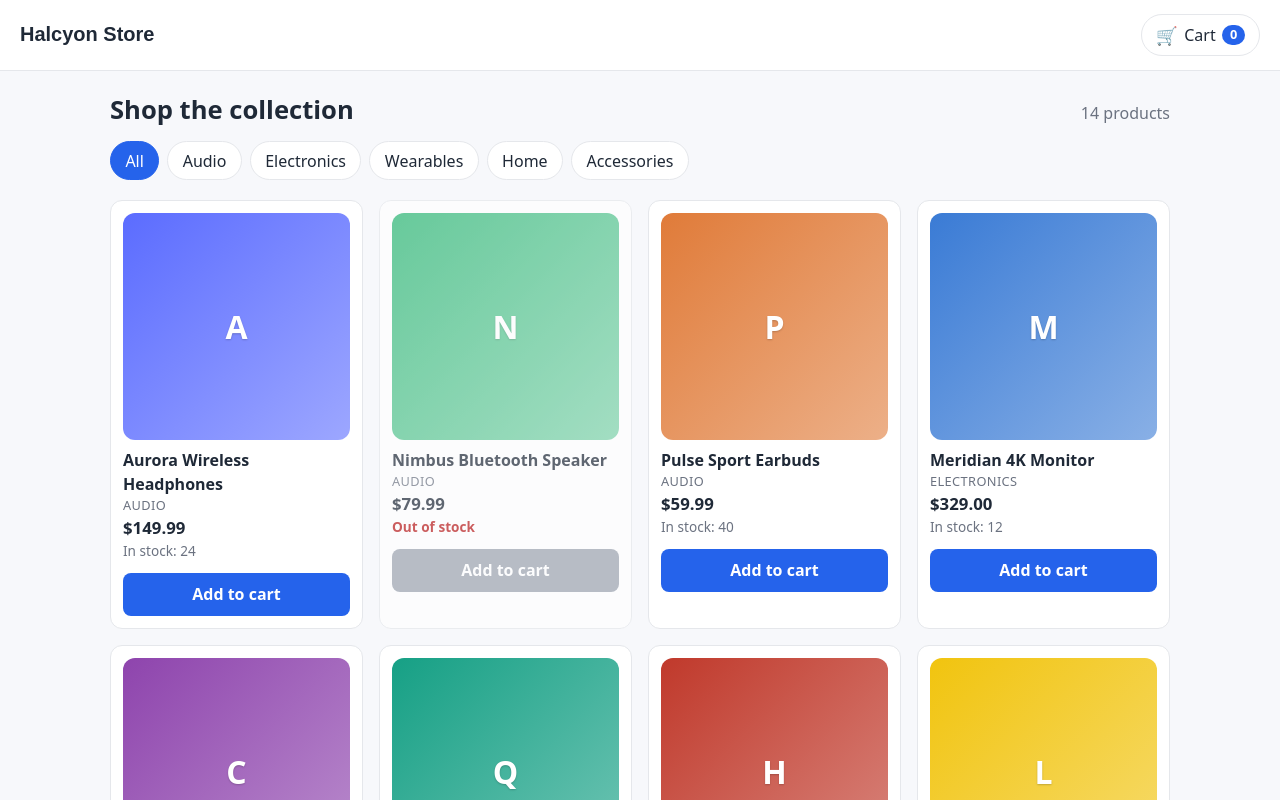
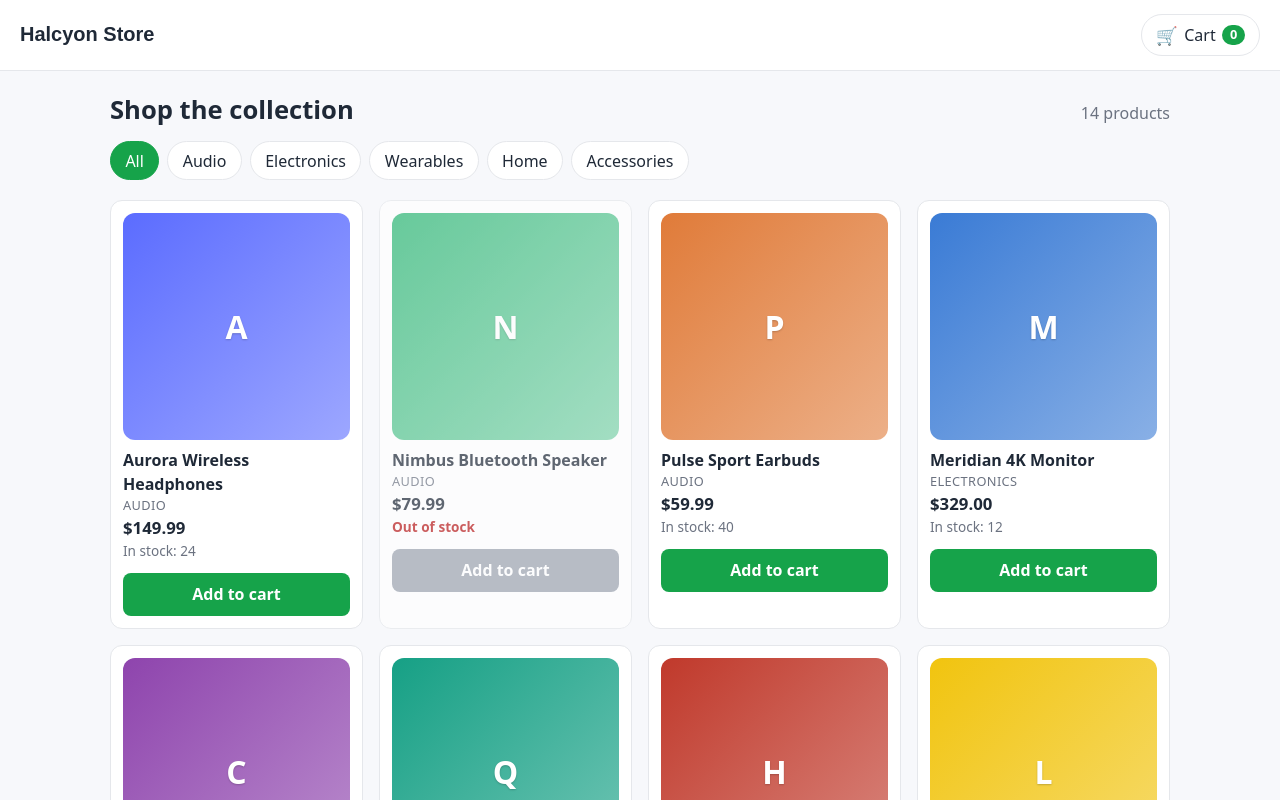
Before and after one commit to hl-factory/demo-retail-app, a React (Vite) app: page / in a window 1280 px wide. Shown: the top 800 px of the page. Built offline with nearby package versions, Linux system fonts and the light colour scheme.

Commit message:
factory: Recolor primary button

```diff
--- a/src/index.css
+++ b/src/index.css
@@ -1,6 +1,6 @@
 :root {
-  --primary-action: #2563eb;
-  --primary-action-hover: #1d4ed8;
+  --primary-action: #16a34a;
+  --primary-action-hover: #15803d;
   --primary-action-text: #ffffff;
   --bg: #f7f8fb;
   --card-bg: #ffffff;
```
